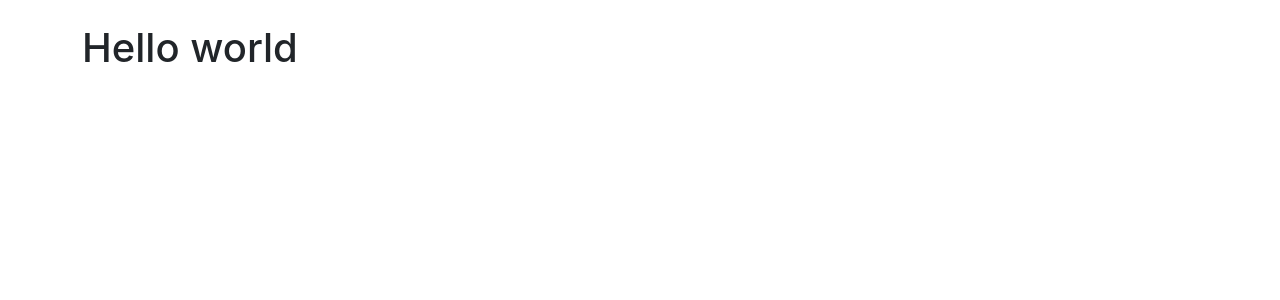
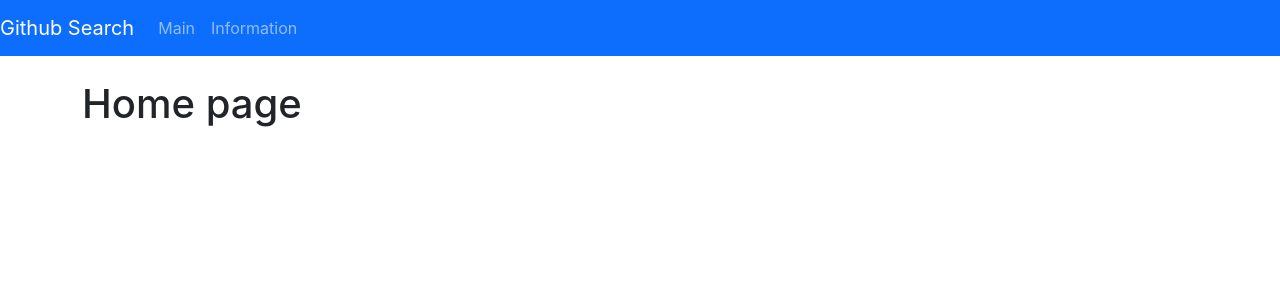
Before and after one commit to Abubjazov/GitHubReactHooks, a React (Create React App) app: page / in a window 1280 px wide. Shown: the top 300 px of the page. Built offline with nearby package versions, Linux system fonts and the light colour scheme.

Commit message:
макет проекта

```diff
--- a/src/App.js
+++ b/src/App.js
@@ -1,8 +1,15 @@
+import React from 'react'
+import { Navbar } from './components/Navbar'
+import { Home } from './Pages/Home'
+
 function App() {
   return (
-    <div className='container pt-4'>
-      <h1>Hello world</h1>
-    </div>
+    <React.Fragment>
+      <Navbar />
+      <div className='container pt-4'>
+        <Home />
+      </div>
+    </React.Fragment>
   )
 }
 
--- /dev/null
+++ b/src/Pages/Home.js
@@ -0,0 +1,9 @@
+import React from 'react'
+
+export const Home = () => {
+    return (
+        <div>
+            <h1>Home page</h1>
+        </div>
+    )
+}
--- /dev/null
+++ b/src/components/Navbar.js
@@ -0,0 +1,17 @@
+import React from 'react'
+
+export const Navbar = () => (
+    <nav className='navbar navbar-dark bg-primary navbar-expand-lg'>
+        <div className='navbar-brand'>
+            Github Search
+        </div>
+        <ul className='navbar-nav'>
+            <li className='nav-item'>
+                <a href='/' className='nav-link'>Main</a>
+            </li>
+            <li className='nav-item'>
+                <a href='/about' className='nav-link'>Information</a>
+            </li>
+        </ul>
+    </nav>
+)
```
Also changed, not shown: src/Pages/About.js (added, +9 -0 lines), src/Pages/Profile.js (added, +9 -0 lines).
